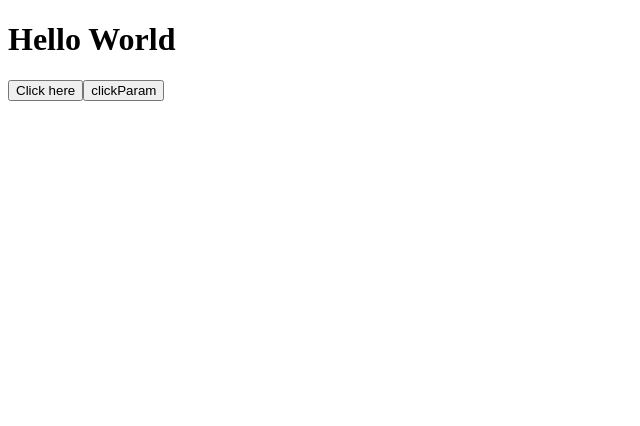
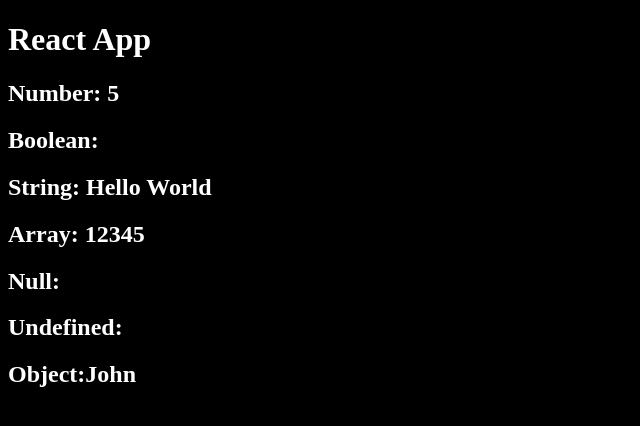
Before and after one commit to SRB77/React_Sheriyans, a React (Vite) app in the folder installation/: page / in a window 1280 px wide. Shown: the top 426 px of the page, without its empty margins (0-640 px from the left). Built offline with nearby package versions, Linux system fonts and the light colour scheme.

Commit message:
Class 4 first 30-40 min

```diff
--- a/installation/index.html
+++ b/installation/index.html
@@ -6,9 +6,10 @@
     <meta name="viewport" content="width=device-width, initial-scale=1.0" />
     <title>Vite + React</title>
     <style>
-      /* body{
+      body{
         background-color:#000;
-      } */
+        color:#fff;
+      }
     </style>
   </head>
   <body>
--- a/installation/src/App.jsx
+++ b/installation/src/App.jsx
@@ -1,25 +1,27 @@
 import React from "react";
 
 const App = () => {
-  // This function is non parameterized function so we can use it directly in the onClick event
-  const handleClick = () => {
-    alert("Button clicked!");
-  };
-  // This function is parameterized function so we need to use an arrow function to call it in the onClick event
-    const handleClickWithParam = (param) => {
-      alert(`Button clicked with param: ${param}`);
-    };
-  const wrapper = () => {
-    handleClickWithParam("Hello World");
-  };
-
-
+  let n = 5;
+  let b = true;
+  let s = "Hello World";
+  let a = [1, 2, 3, 4, 5];
+  let nu = null;
+  let u = undefined;
+  let o = { name: "John", age: 30, city: "New York" };
   return (
     <>
-      <h1>Hello World </h1>
-      <button onClick={handleClick}>Click here</button>
-      <button onClick={wrapper}>clickParam</button>
-      {/* onClick asks for callback so we will provide a callback and inside that you throw whatever you want just for example , click here button also had a onClick ,and handleClick function is acting like a callback function , but in case of clickParam we are passing a parameter to the function so we need to wrap it , so we first create an callback fuction and then call the function inside that callback function */}
+      <div className="main">
+        <h1>React App</h1>
+        <h2>Number: {n}</h2>
+        <h2>Boolean: {b}</h2>
+        <h2>String: {s}</h2>
+        <h2>Array: {a}</h2>
+        <h2>Null: {nu}</h2>
+        <h2>Undefined: {u}</h2>
+        {/* <h2>Object: {o}</h2>  */}
+        {/* object can't be rendered directly in JSX, but you can use JSON.stringify to convert it to a string */}
+        <h2>Object:{o.name}</h2>
+      </div>
     </>
   );
 };
```
